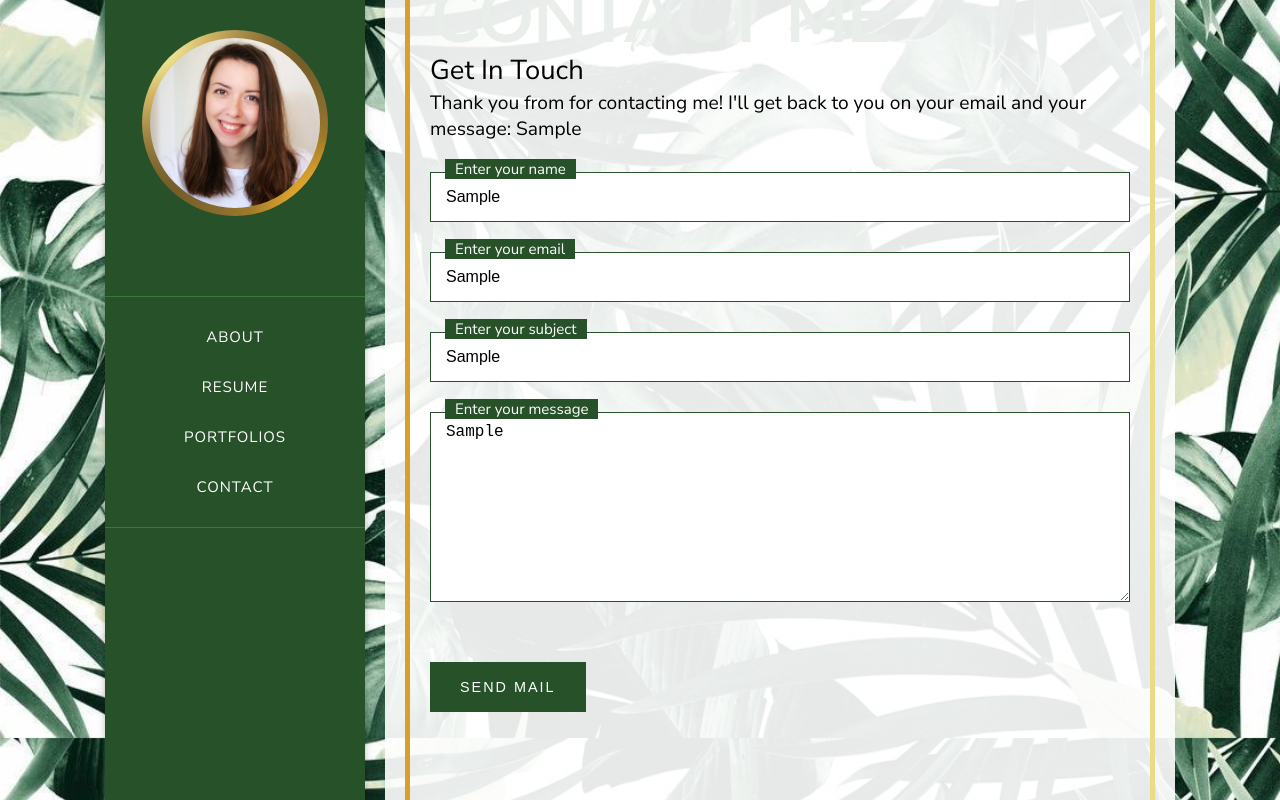
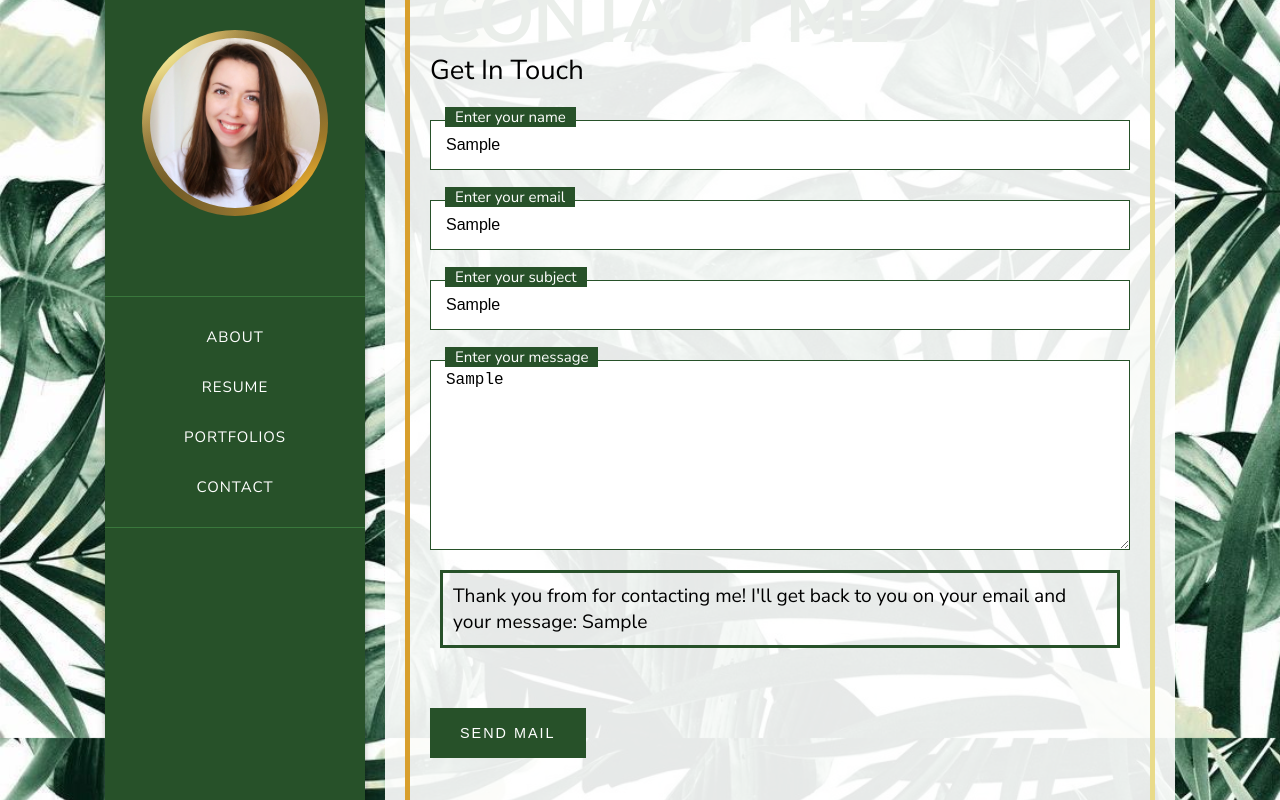
Before and after one commit to atranarta/portfolio, a React (Create React App) app: page / in a window 1280 px wide. Both pictures are taken after typing "Sample", "Sample", "Sample", "Sample" into the empty fields and a click on the button "SEND MAIL". Shown: the part 1662-2462 px from the top of the page. Built offline with nearby package versions, Linux system fonts and the light colour scheme.

Commit message:
Styled and replaced message for user

```diff
--- a/src/App.css
+++ b/src/App.css
@@ -683,5 +683,10 @@ aside nav ul li a:hover {
   height: 190px;
   padding: 10px 15px;
 }
+#contact .userMessage {
+  margin: 20px 10px;
+  padding: 10px;
+  border: 3px solid #275129;
+}
 
 /*# sourceMappingURL=App.css.map */
--- a/src/components/contact/index.js
+++ b/src/components/contact/index.js
@@ -19,9 +19,6 @@ const Contact = () => {
         text="Contact me"
       />
       <h4>Get In Touch</h4>
-      {messageBool && (
-        <div className="userMessage">{`Thank you ${inputName} from ${inputSubject} for contacting me! I'll get back to you on your email ${inputEmail} and your message: ${getUserText}`}</div>
-      )}
       <Field
         id="contact-form-name"
         label="Enter your name"
@@ -46,6 +43,9 @@ const Contact = () => {
           onChange={event => setUserText(event.target.value)}>
         </textarea>
       </div>
+      {messageBool && (
+        <div className="userMessage">{`Thank you ${inputName} from ${inputSubject} for contacting me! I'll get back to you on your email ${inputEmail} and your message: ${getUserText}`}</div>
+      )}
       <div className="form-field">
         <button onClick={showMessage} className="btn" target="_blank" rel="noopener noreferrer">Send Mail</button>
       </div>
--- a/src/styles/contact.scss
+++ b/src/styles/contact.scss
@@ -30,4 +30,10 @@
       padding: 10px 15px;
     }
   }
+
+  .userMessage {
+    margin: 20px 10px;
+    padding: 10px;
+    border: 3px solid $dark-green;
+  }
 }
```
Also changed, not shown: 1 other file (tests, documents, lock files or other folders).
